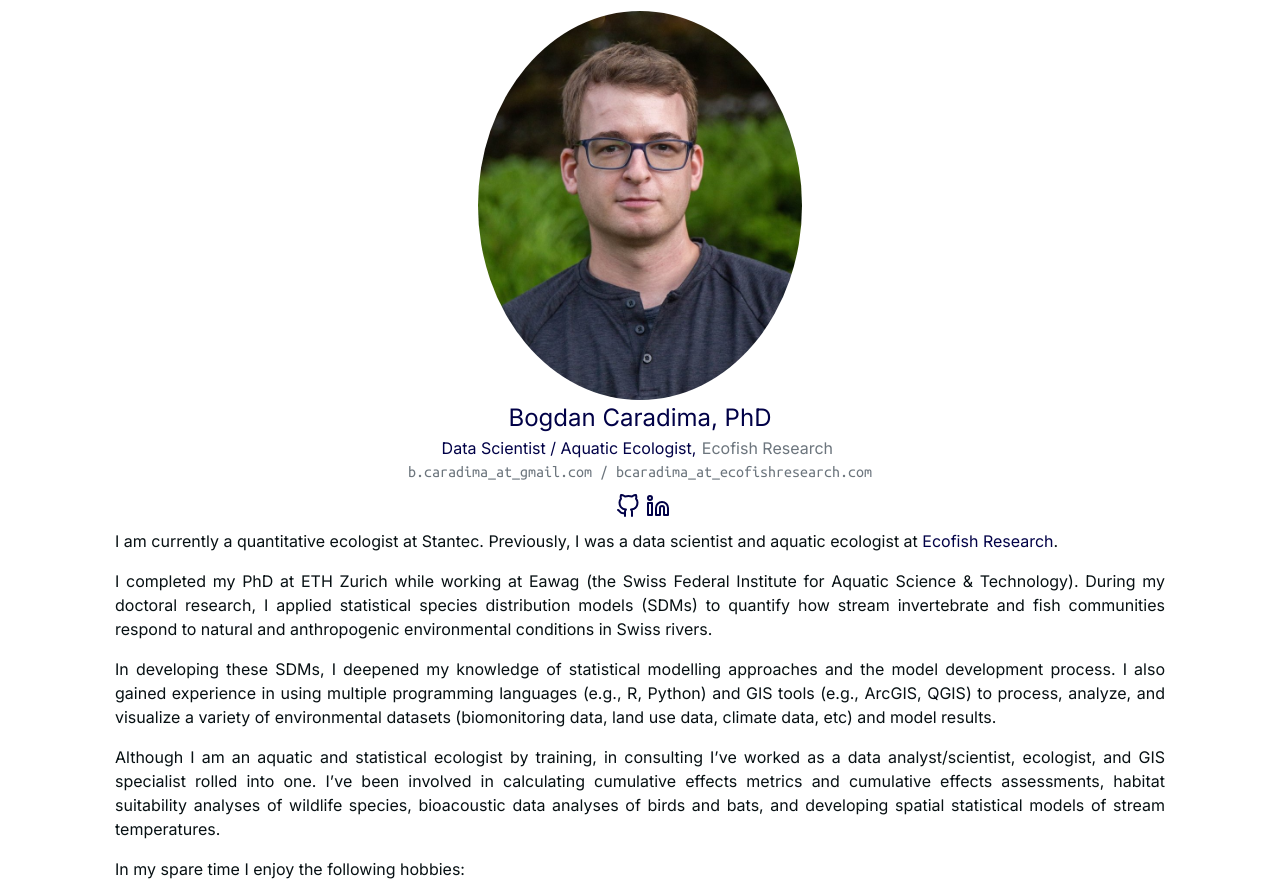
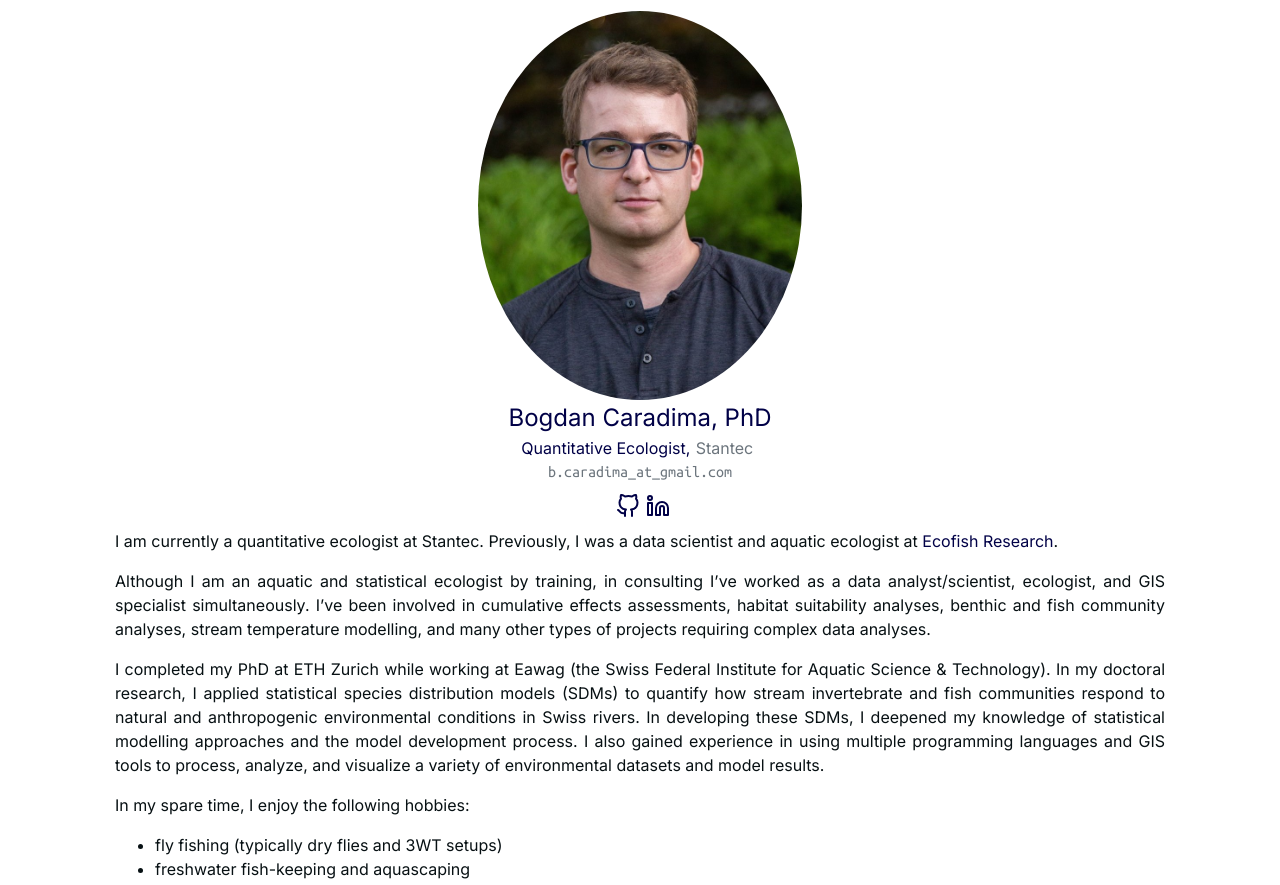
Before and after one commit to bcaradima/bcaradima.github.io, a plain HTML site: page index.html in a window 1280 px wide. Shown: the top 885 px of the page. Drawn offline with nearby package versions, Linux system fonts and the light colour scheme; some icons are missing; a web font is replaced by a local one.

Commit message:
website update

```diff
--- a/index.html
+++ b/index.html
@@ -65,14 +65,14 @@
 
         <div class="row w-100 justify-content-center" id="title-name">
             <span class="main_color" id="title">
-                Data Scientist / Aquatic Ecologist,
+                Quantitative Ecologist,
             </span>
             <span id="name" class="text-muted">
-                Ecofish Research
+                Stantec
             </span>
         </div>
         <div class="row w-100 justify-content-center text-muted" id="email">
-            b.caradima_at_gmail.com / bcaradima_at_ecofishresearch.com
+            b.caradima_at_gmail.com
         </div>
 
 
@@ -127,10 +127,9 @@
 <div class="introduction row w-100 text-justify">
     <div class="col w-100">
         <p>I am currently a quantitative ecologist at Stantec. Previously, I was a data scientist and aquatic ecologist at <a href="https://www.ecofishresearch.com/">Ecofish Research</a>.</p>
-<p>I completed my PhD at ETH Zurich while working at Eawag (the Swiss Federal Institute for Aquatic Science &amp; Technology). During my doctoral research, I applied statistical species distribution models (SDMs) to quantify how stream invertebrate and fish communities respond to natural and anthropogenic environmental conditions in Swiss rivers.</p>
-<p>In developing these SDMs, I deepened my knowledge of statistical modelling approaches and the model development process. I also gained experience in using multiple programming languages (e.g., R, Python) and GIS tools (e.g., ArcGIS, QGIS) to process, analyze, and visualize a variety of environmental datasets (biomonitoring data, land use data, climate data, etc) and model results.</p>
-<p>Although I am an aquatic and statistical ecologist by training, in consulting I&rsquo;ve worked as a data analyst/scientist, ecologist, and GIS specialist rolled into one. I&rsquo;ve been involved in calculating cumulative effects metrics and cumulative effects assessments, habitat suitability analyses of wildlife species, bioacoustic data analyses of birds and bats, and developing spatial statistical models of stream temperatures.</p>
-<p>In my spare time I enjoy the following hobbies:</p>
+<p>Although I am an aquatic and statistical ecologist by training, in consulting I&rsquo;ve worked as a data analyst/scientist, ecologist, and GIS specialist simultaneously. I&rsquo;ve been involved in cumulative effects assessments, habitat suitability analyses, benthic and fish community analyses, stream temperature modelling, and many other types of projects requiring complex data analyses.</p>
+<p>I completed my PhD at ETH Zurich while working at Eawag (the Swiss Federal Institute for Aquatic Science &amp; Technology). In my doctoral research, I applied statistical species distribution models (SDMs) to quantify how stream invertebrate and fish communities respond to natural and anthropogenic environmental conditions in Swiss rivers. In developing these SDMs, I deepened my knowledge of statistical modelling approaches and the model development process. I also gained experience in using multiple programming languages and GIS tools to process, analyze, and visualize a variety of environmental datasets and model results.</p>
+<p>In my spare time, I enjoy the following hobbies:</p>
 <ul>
 <li>fly fishing (typically dry flies and 3WT setups)</li>
 <li>freshwater fish-keeping and aquascaping</li>
@@ -177,7 +176,7 @@
         </li>
 
         <li>
-            Learning Linux and other free open source software for daily computing
+            Learning Linux and free open source software for daily computing
         </li>
 
     </ul>
```
